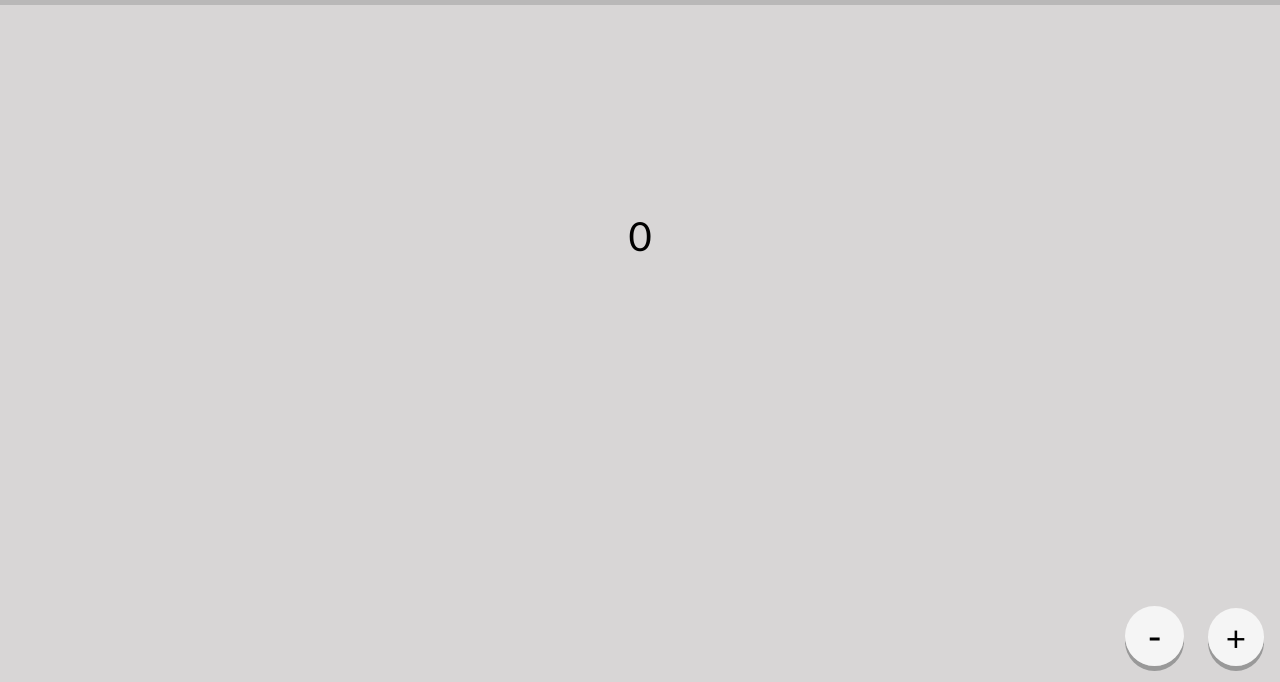
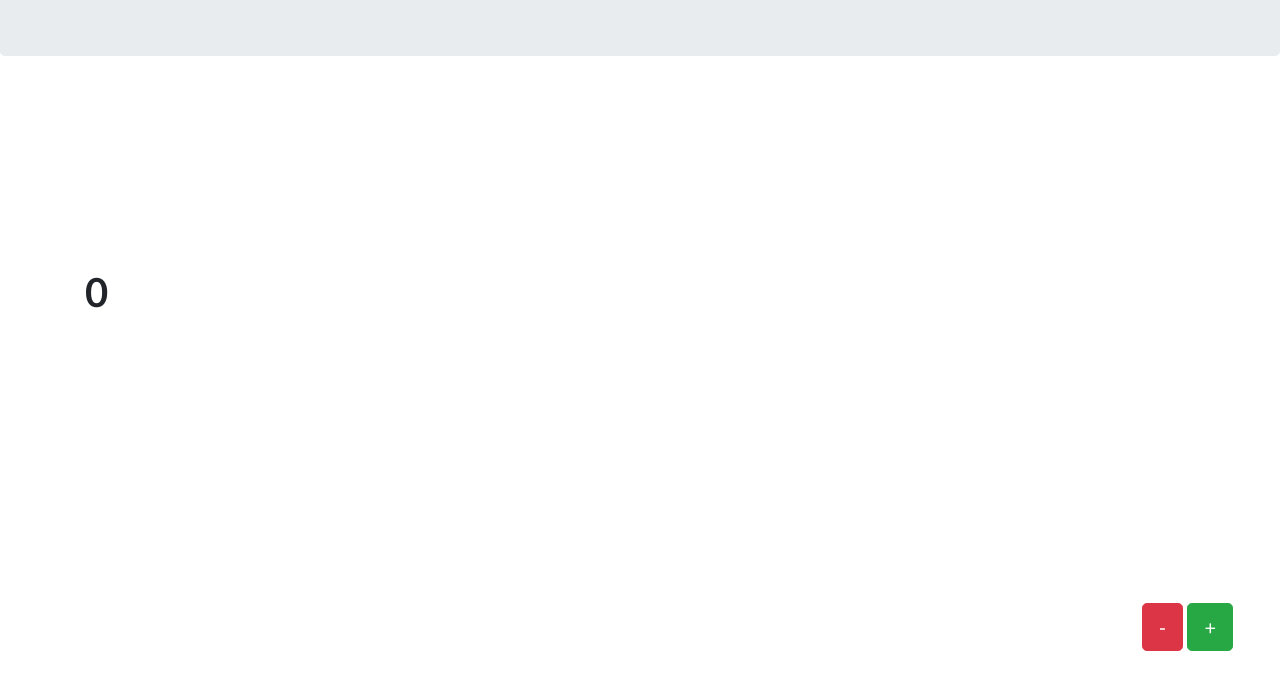
Before and after one commit to DhrumilSurelia/JavaScriptTasks, a plain HTML site: page Counter/index.html in a window 1280 px wide. Shown: the part 118-800 px from the top of the page. Drawn offline with nearby package versions, Linux system fonts and the light colour scheme.

Commit message:
Update index.html

```diff
--- a/Counter/index.html
+++ b/Counter/index.html
@@ -6,23 +6,50 @@
     <meta name="description" content="Counter application with Increment and Decrement">
     <meta http-equiv="refresh" content="300">
     <meta http-equiv="X-UA-Compatible" content="IE=edge">
-    <meta name="viewport" content="width=device-width, initial-scale=1.0">
+    <meta name="viewport" content="width=device-width, initial-scale=1.0, shrink-to-fit">
     <title>Counter Application</title>
-    <link rel="stylesheet" href="style.css">
+    <link rel="stylesheet" href="https://maxcdn.bootstrapcdn.com/bootstrap/4.0.0/css/bootstrap.min.css" crossorigin="anonymous">
+    <script src="https://ajax.googleapis.com/ajax/libs/jquery/3.5.1/jquery.min.js"></script>
+    <script src="https://code.jquery.com/jquery-3.2.1.slim.min.js"></script>
+    <script src="https://maxcdn.bootstrapcdn.com/bootstrap/4.0.0/js/bootstrap.min.js" crossorigin="anonymous"></script>
     <script src="script.js" defer></script>
+    <style>
+        *, *::after, *::before {
+            font-family: "Gill Sans", sans-serif;
+            font-weight: bold;
+        }
+        .bottom-right{
+            position: absolute;
+            bottom: 1rem;
+            right: 1rem;
+            text-align: center;
+            padding: 8px 18px;
+        }
+        .Text{
+            text-align: center;
+            justify-content: center;
+            padding: 180px 100px;
+            font-size: 20px;
+        }
+    </style>
 </head>
 <body>
-    <div class="header">
+    <div class="jumbotron text-center">
         <h2>Counter Application</h2>
     </div>
-    <div class = "Text">
-        <div>
+    <div class="row">
+        <div class="Text">
             <h1 id="Text"><span></span></h1>
         </div>
-    <div class="Button">
-        <button id="decrement">-</button>
     </div>
-        <button id="increment">+</button>
+
+    <div class="row">
+        <div class="bottom-right">
+            <div class="btn btn-group-lg">
+                <button class="btn btn-danger" id="decrement" value="submit">-</button>
+                <button class="btn btn-success" id="increment" value="submit">+</button>
+            </div>
+        </div>
     </div>
 </body>
 </html>
```
